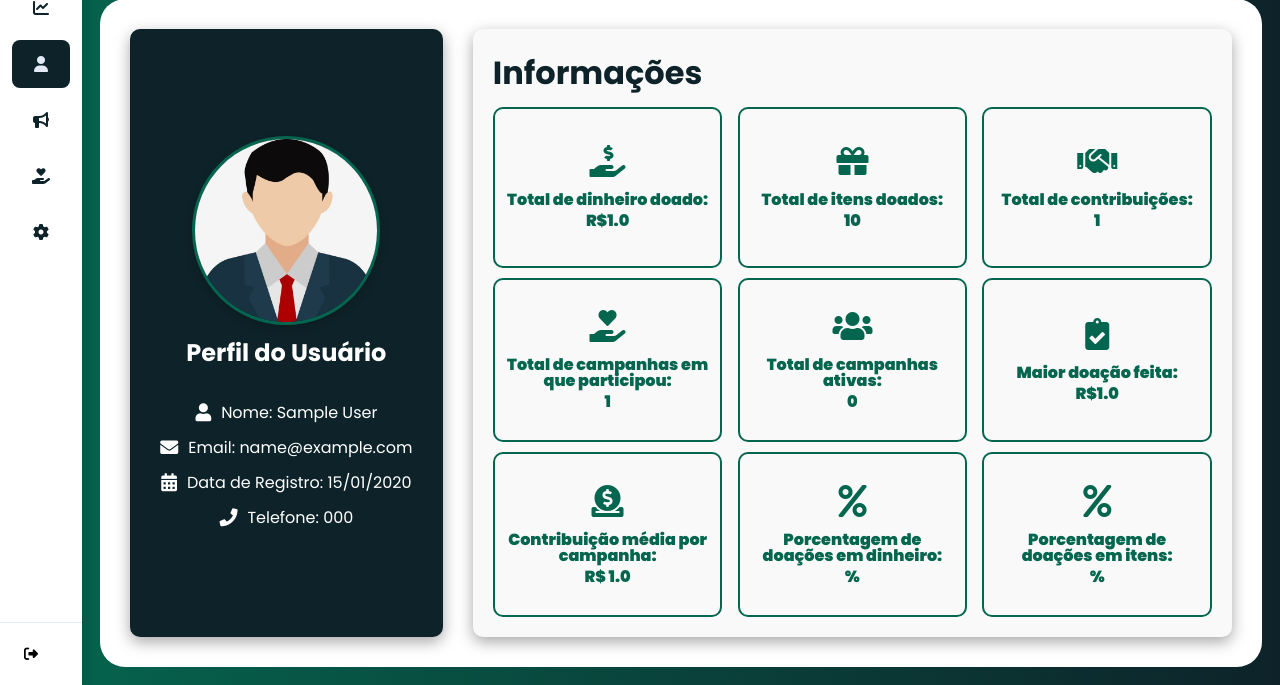
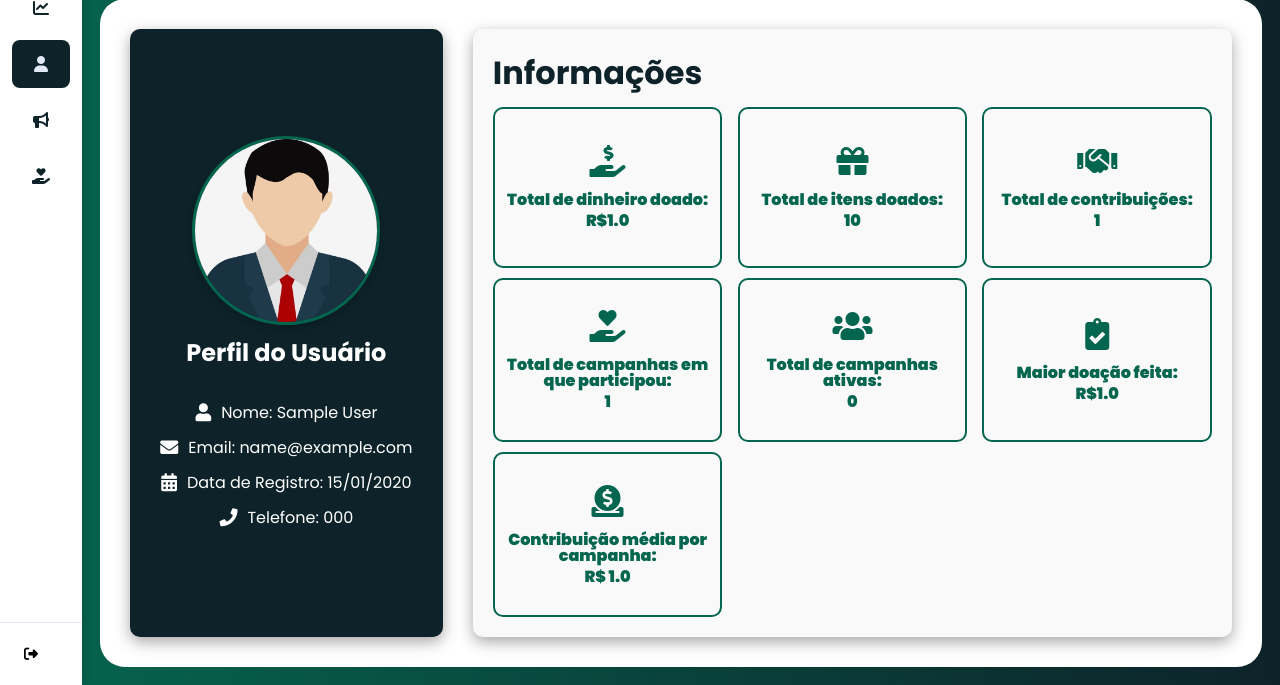
Before and after one commit to Andremdrs77/Mais-Unidos, a Flask app: page /profile in a window 1280 px wide. Shown: the part 115-800 px from the top of the page. Run offline with Flask 3, Linux system fonts and the light colour scheme; a user stored in the database is signed in; tables that the repository leaves empty hold one stand-in row (values such as "Sample post").

Commit message:
Concluindo

```diff
--- a/templates/base.html
+++ b/templates/base.html
@@ -413,14 +413,6 @@
                     </a>
                 </li>
 
-                <li class="side-item {% if request.endpoint == 'settings' %}active{% endif %}">
-                    <a href="{{ url_for('settings') }}">
-                        <i class="fa-solid fa-gear"></i>
-                        <span class="item-description">
-                            Configurações
-                        </span>
-                    </a>
-                </li>
             </ul>
 
             <button id="open_btn">
--- a/templates/profile.html
+++ b/templates/profile.html
@@ -290,22 +290,6 @@
                         <p>R$ {{ current_user.averagePerCampaign }}</p>
                     </div>
                 </div>
-                <!-- Item 8 -->
-                <div class="info2-items">
-                    <div class="fas fa-2x fa-percent" style="color: #05664f; margin-bottom: 10px;"></div>
-                    <div class="info2-item-text fas " style="color: #05664f;">
-                        <p>Porcentagem de doações em dinheiro:</p>
-                        <p>{{ current_user.valuePercentage }}%</p>
-                    </div>
-                </div>
-                <!-- Item 9 -->
-                <div class="info2-items">
-                    <div class="fas fa-2x fa-percent" style="color: #05664f; margin-bottom: 10px;"></div>
-                    <div class="info2-item-text fas " style="color: #05664f;">
-                        <p>Porcentagem de doações em itens:</p>
-                        <p>{{ current_user.itemPercentage }}%</p>
-                    </div>
-                </div>
             </div>
 
         </div>
```
